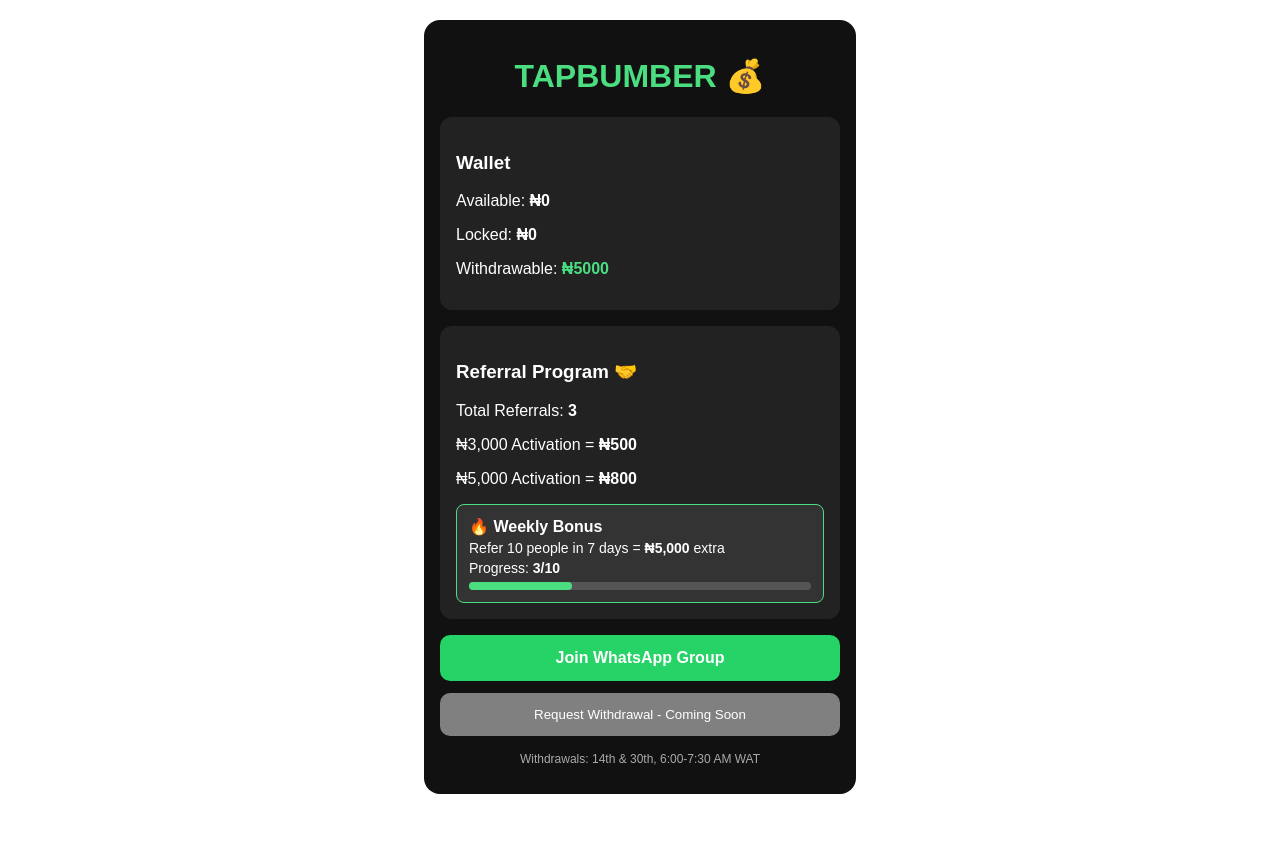
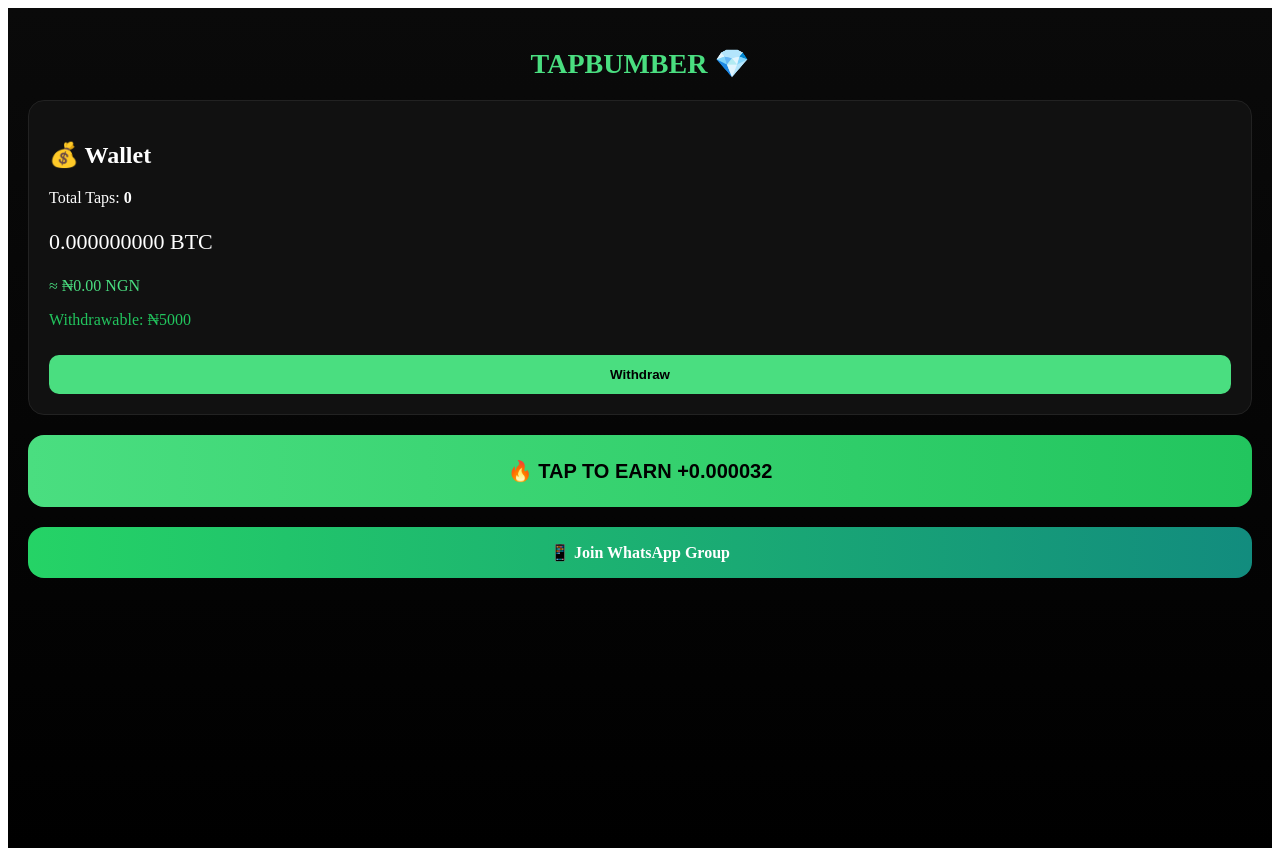
Before and after one commit to taprewards0-spec/tapbumber--pwa, a Next.js app: page / in a window 1280 px wide. Before the commit the page ends 814 px from the top, so only its background shows below. Built offline with nearby package versions, Linux system fonts and the light colour scheme.

Commit message:
Update page.js

```diff
--- a/app/page.js
+++ b/app/page.js
@@ -1,52 +1,50 @@
-"use client"
-import { useState } from "react"
+"use client";
+import { useState } from "react";
 
 export default function Home() {
-  const [balance, setBalance] = useState(0)
-  const [locked] = useState(0)
-  const [withdrawable] = useState(5000)
-  const [referralCount] = useState(3)
-  const [weeklyProgress] = useState(3)
+  const [balance, setBalance] = useState(0.000000000);
+  const [taps, setTaps] = useState(0);
+
+  const handleTap = () => {
+    setBalance(prev => prev + 0.000032); // Add per tap
+    setTaps(prev => prev + 1);
+    alert("Tap +0.000000032! 🔥"); // So we know button dey work
+  };
+
+  const handleWithdraw = () => {
+    alert("Coming Soon! You need ₦5000 minimum");
+  };
 
   return (
-    <div style={{maxWidth: '400px', margin: '20px auto', padding: '16px', fontFamily: 'Arial', background: '#111', color: '#fff', borderRadius: '16px'}}>
-      <h1 style={{textAlign: 'center', color: '#4ade80'}}>TAPBUMBER 💰</h1>
+    <div style={{ padding: '20px', background: 'linear-gradient(180deg, #0a0a0a, #000)', color: '#fff', minHeight: '100vh' }}>
+      <h1 style={{ textAlign: 'center', color: '#4ade80', fontSize: '28px' }}>TAPBUMBER 💎</h1>
 
-      <div style={{background: '#222', padding: '16px', borderRadius: '12px', marginTop: '16px'}}>
-        <h3>Wallet</h3>
-        <p>Available: <b>₦{balance}</b></p>
-        <p>Locked: <b>₦{locked}</b></p>
-        <p>Withdrawable: <b style={{color: '#4ade80'}}>₦{withdrawable}</b></p>
+      <div style={{ background: '#111', padding: '20px', borderRadius: '16px', margin: '20px 0', border: '1px solid #222' }}>
+        <h2>💰 Wallet</h2>
+        <p>Total Taps: <b>{taps}</b></p>
+        <p style={{ fontSize: '22px' }}>{balance.toFixed(9)} BTC</p>
+        <p style={{ color: '#4ade80' }}>≈ ₦{(balance * 150000000).toFixed(2)} NGN</p>
+        <p style={{ color: '#22c55e' }}>Withdrawable: ₦5000</p>
+        <button onClick={handleWithdraw} style={{ marginTop: '10px', width: '100%', padding: '12px', background: '#4ade80', border: 'none', borderRadius: '10px', color: '#000', fontWeight: 'bold' }}>
+          Withdraw
+        </button>
       </div>
 
-      <div style={{background: '#222', padding: '16px', borderRadius: '12px', marginTop: '16px'}}>
-        <h3>Referral Program 🤝</h3>
-        <p>Total Referrals: <b>{referralCount}</b></p>
-        <p>₦3,000 Activation = <b>₦500</b></p>
-        <p>₦5,000 Activation = <b>₦800</b></p>
-
-        <div style={{background: '#333', padding: '12px', borderRadius: '8px', marginTop: '10px', border: '1px solid #4ade80'}}>
-          <p style={{margin: 0}}><b>🔥 Weekly Bonus</b></p>
-          <p style={{margin: '4px 0', fontSize: '14px'}}>Refer 10 people in 7 days = <b>₦5,000</b> extra</p>
-          <p style={{margin: 0, fontSize: '14px'}}>Progress: <b>{weeklyProgress}/10</b></p>
-          <div style={{background: '#555', height: '8px', borderRadius: '4px', marginTop: '6px'}}>
-            <div style={{width: `${weeklyProgress * 10}%`, background: '#4ade80', height: '8px', borderRadius: '4px'}}></div>
-          </div>
-        </div>
-      </div>
+      <button onClick={handleTap}
+        style={{
+          width: '100%', padding: '24px', background: 'linear-gradient(90deg, #4ade80, #22c55e)',
+          border: 'none', borderRadius: '16px', color: '#000', fontSize: '20px',
+          fontWeight: 'bold', cursor: 'pointer'
+        }}>
+        🔥 TAP TO EARN +0.000032
+      </button>
 
       <a href="https://chat.whatsapp.com/FFGIXhlJHMRKHOB3hhp3fb?s=cl&p=a&ilr=1" target="_blank"
-        style={{display: 'block', textAlign: 'center', padding: '14px', marginTop: '16px', background: '#25D366', borderRadius: '10px', color: '#fff', textDecoration: 'none', fontWeight: 'bold'}}>
-        Join WhatsApp Group
+        style={{ display: 'block', textAlign: 'center', padding: '16px', marginTop: '20px',
+        background: 'linear-gradient(90deg, #25D366, #128C7E)', borderRadius: '16px',
+        color: '#fff', textDecoration: 'none', fontWeight: 'bold' }}>
+        📱 Join WhatsApp Group
       </a>
-
-      <button disabled style={{width: '100%', padding: '14px', marginTop: '12px', background: 'gray', border: 'none', borderRadius: '10px', color: '#fff'}}>
-        Request Withdrawal - Coming Soon
-      </button>
-
-      <p style={{fontSize: '12px', textAlign: 'center', marginTop: '16px', color: '#aaa'}}>
-        Withdrawals: 14th & 30th, 6:00-7:30 AM WAT
-      </p>
     </div>
-  )
+  );
 }
```
